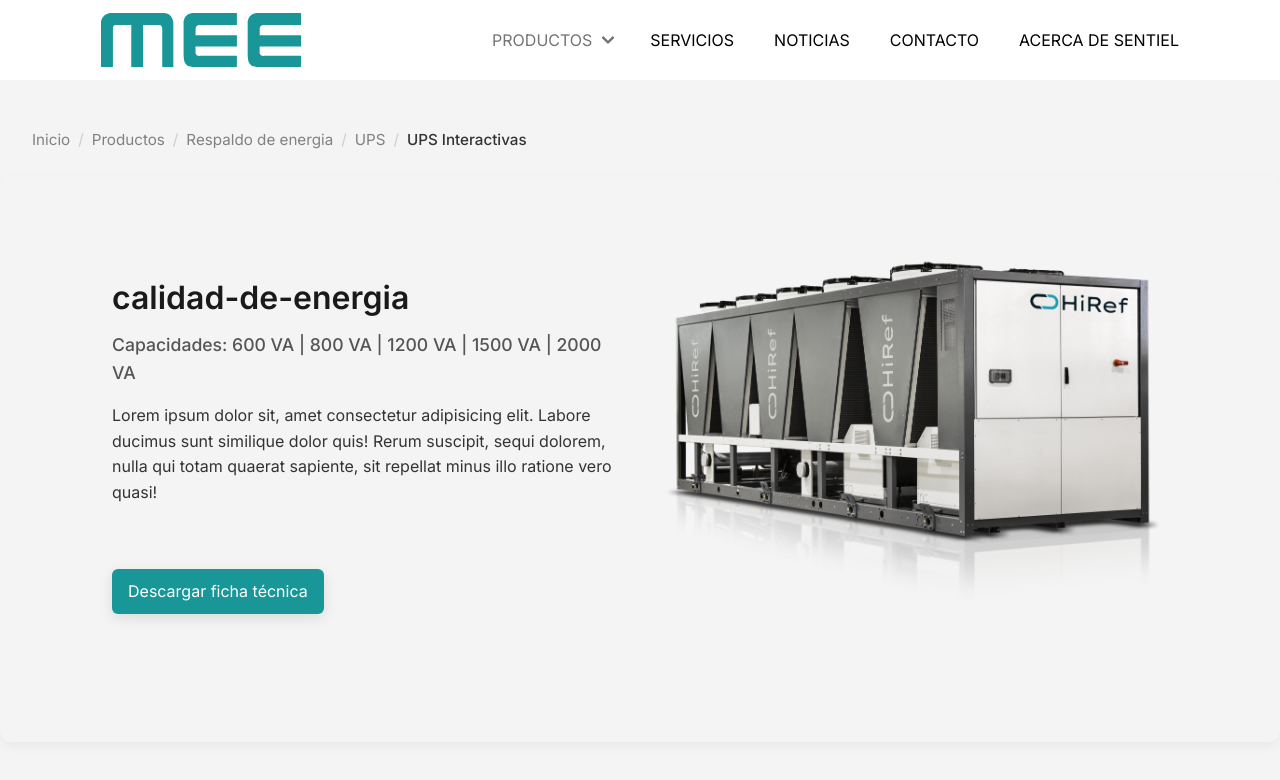
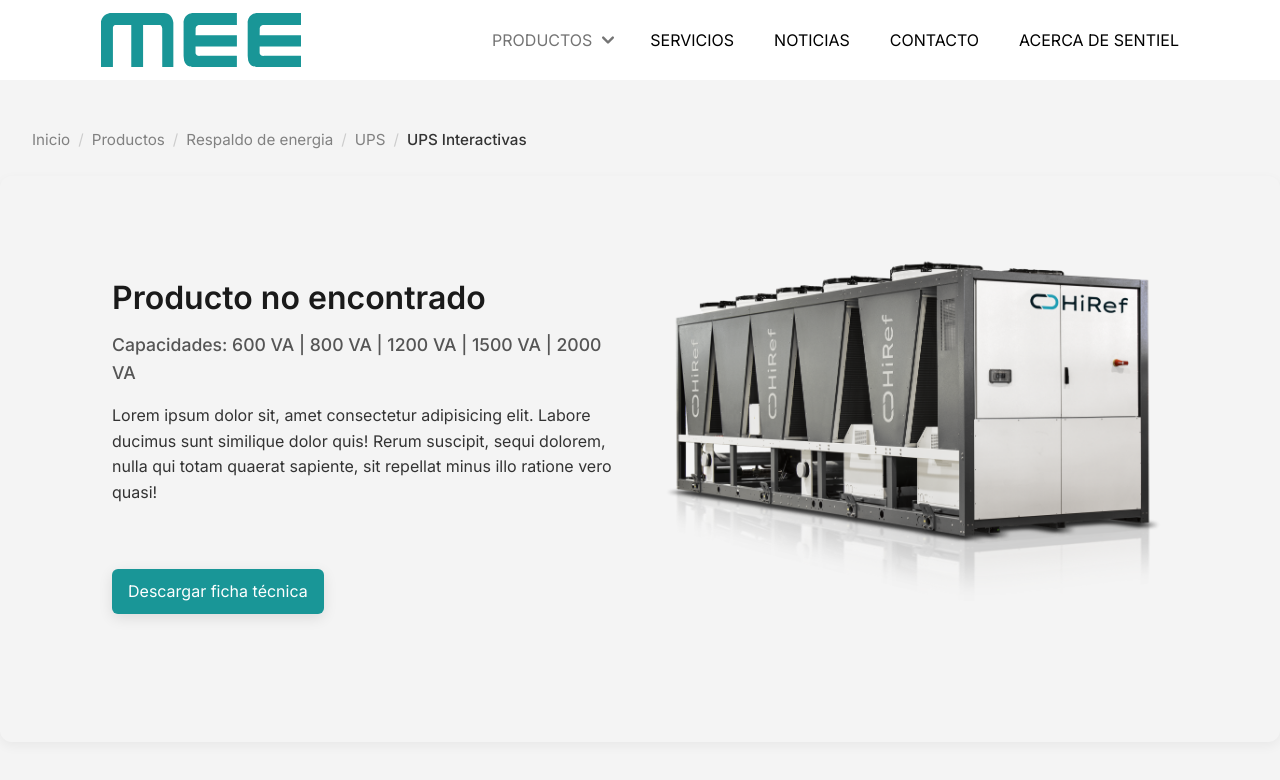
Before and after one commit to Gitbertod/meelatam, a React (Vite) app: page /productos/calidad-de-energia/1/1 in a window 1280 px wide. Shown: the top 780 px of the page. Built offline with nearby package versions, Linux system fonts and the light colour scheme.

Commit message:
se renderizan titulo y descripcion de productos

```diff
--- a/components/navbar/menuData.js
+++ b/components/navbar/menuData.js
@@ -18,7 +18,7 @@
         }, {
           name: "UPS Monofásicas",
           url: "ups-monofasicas",
-          description: "Lorem"
+          description: "Allsai W Pro es una UPS en línea de doble conversión con tecnología de alta densidad, con factor de potencia de entrada (PFC), factor de potencia de salida entre 0.9 y 1, ofrece altos niveles de fiabilidad y protección para aplicaciones críticas. Además de contar con suficiente tiempo de autonomía como energía de reserva.Las UPS cuentan con modelo torre y tipo convertible rack/torre (RT), este último ocupa sólo 2-3U de altura. Las aplicaciones más comunes son sistemas informáticos de procesamiento de datos, equipos de telecomunicaciones y misión sistemas críticos."
         }, {
           name: "UPS Trimono",
           url: "ups-trimono",
--- a/views/ProductoView.jsx
+++ b/views/ProductoView.jsx
@@ -21,11 +21,17 @@
 
   // Encuentra la categoría
   const categoryObj = menuData?.find((cat) => cat.url === categoryId);
-  const category = categoryObj.url;
-  const subCategory = category
-  // Ahora category es solo el string en minúsculas
 
-  console.log("Category:", category);
+  // Encuentra la subcategoría
+  const subCategoryObj = categoryObj?.subcategories?.find(
+    (sub) => sub.url === subCategoryId
+  );
+
+  // Encuentra el producto
+  const productObj = subCategoryObj?.items?.find(
+    (item) => item.url === productoId
+  );
+
   return (
     <>
       <NavBar />
@@ -33,16 +39,15 @@
         <Breadcrumb items={breadCrumbsItems} />
         <section className={styles.container}>
           <article className={styles.textContent}>
-            <h2 className={styles.title}>{category}</h2>
-
+            <h2 className={styles.title}>
+              {productObj?.name || "Producto no encontrado"}
+            </h2>
             <h3 className={styles.subtitle}>
               Capacidades: 600 VA | 800 VA | 1200 VA | 1500 VA | 2000 VA
             </h3>
             <p className={styles.description}>
-              Lorem ipsum dolor sit, amet consectetur adipisicing elit. Labore
-              ducimus sunt similique dolor quis! Rerum suscipit, sequi dolorem,
-              nulla qui totam quaerat sapiente, sit repellat minus illo ratione
-              vero quasi!
+              {productObj?.description ||
+                "Lorem ipsum dolor sit, amet consectetur adipisicing elit. Labore ducimus sunt similique dolor quis! Rerum suscipit, sequi dolorem, nulla qui totam quaerat sapiente, sit repellat minus illo ratione vero quasi!"}
             </p>
             <a href="/ficha-tecnica.pdf" download>
               <ButtonComponent text={"Descargar ficha técnica"} />
```
